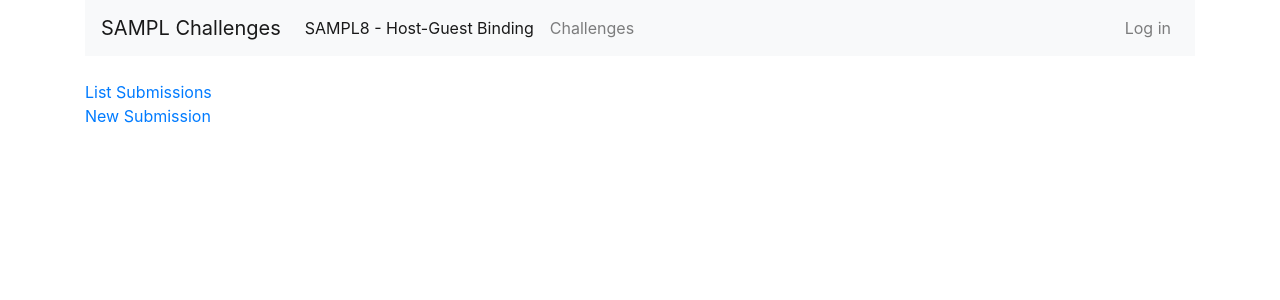
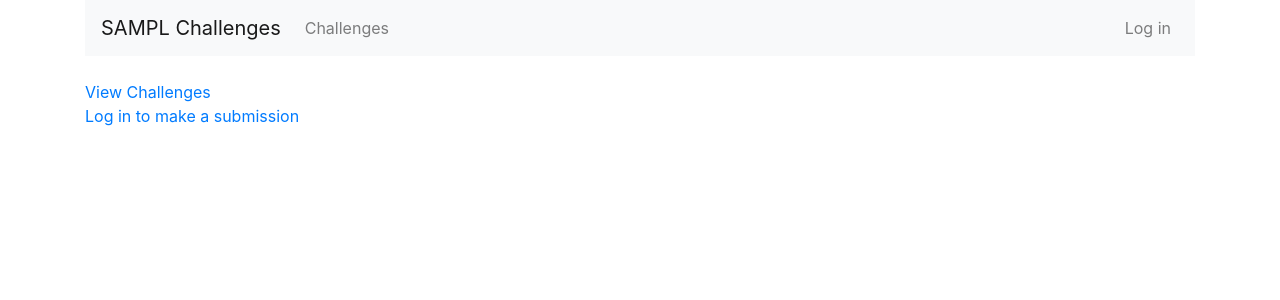
Before and after one commit to samplchallenges/SAMPL-league, a Django app: page / in a window 1280 px wide. Shown: the top 300 px of the page. Run offline with Django 3.2, Linux system fonts and the light colour scheme.

Commit message:
issue2: touch-up

```diff
--- a/app/core/templates/index.html
+++ b/app/core/templates/index.html
@@ -1,5 +1,10 @@
 {% extends 'layout.html' %}
 {% block content %}
+<br><a href="{% url 'challenge-list' %}">View Challenges</a>
+{% if user.is_authenticated %}
 <br><a href="{% url 'submission-list' %}">List Submissions</a>
 <br><a href="{% url 'submission-add' %}">New Submission</a>
+{% else %}
+<br><a href="{% url 'login' %}">Log in to make a submission</a>
+{% endif %}
 {% endblock %}
--- a/app/core/templates/navbar.html
+++ b/app/core/templates/navbar.html
@@ -1,14 +1,11 @@
 <nav class="navbar navbar-expand-lg navbar-light bg-light">
-  <a class="navbar-brand" href="#">SAMPL Challenges</a>
+  <a class="navbar-brand" href="/">SAMPL Challenges</a>
   <button class="navbar-toggler" type="button" data-toggle="collapse" data-target="#navbarSupportedContent" aria-controls="navbarSupportedContent" aria-expanded="false" aria-label="Toggle navigation">
     <span class="navbar-toggler-icon"></span>
   </button>
 
   <div class="collapse navbar-collapse" id="navbarSupportedContent">
     <ul class="navbar-nav mr-auto">
-      <li class="nav-item active">
-        <a class="nav-link" href="#">SAMPL8 - Host-Guest Binding<span class="sr-only">(current)</span></a>
-      </li>
       <li class="nav-item">
         <a class="nav-link" href="{% url 'challenge-list'%}">Challenges</a>
       </li>
```
Also changed, not shown: app/tests/test_forms.py (+0 -3 lines), app/tests/test_views.py (+1 -1 lines).
